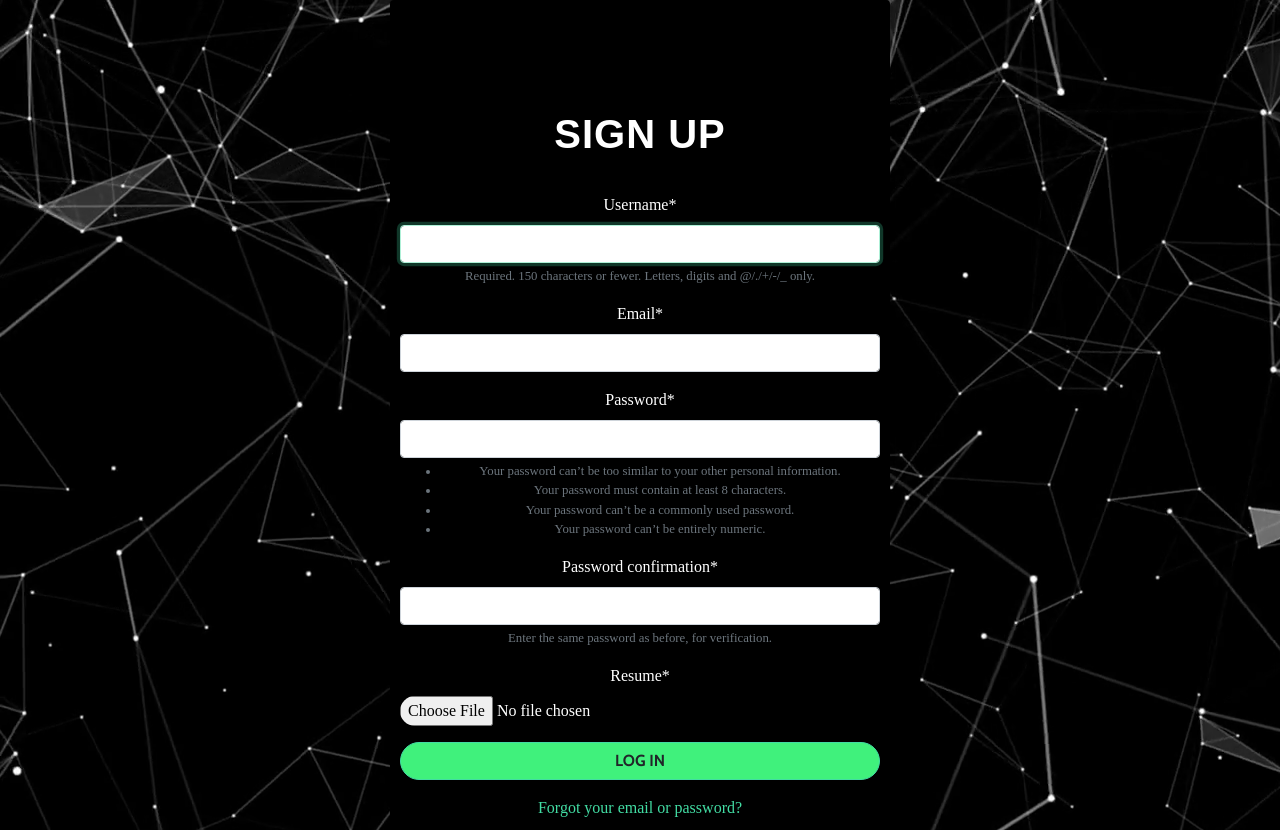
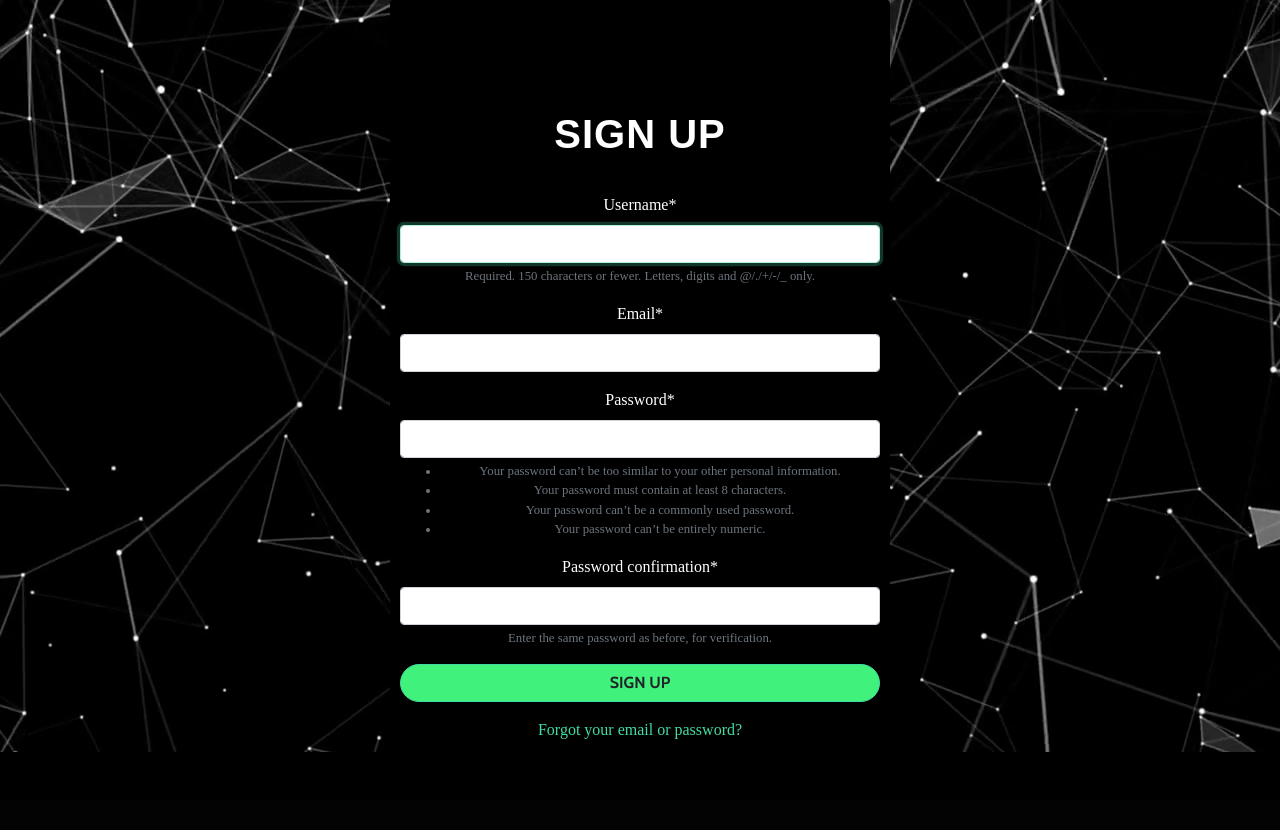
Before and after one commit to AbhinavTalari/IBMHackChallenge2020, a Django app: page /botpage/signup/ in a window 1280 px wide. After the commit the page ends 752 px from the top, so only its background shows below. Run offline with Django 3.2, Linux system fonts and the light colour scheme; some libraries are stand-ins or nearby versions; some web fonts are replaced.

Commit message:
Some Changes

```diff
--- a/backend/chatbot/luna/forms.py
+++ b/backend/chatbot/luna/forms.py
@@ -5,8 +5,6 @@ from django.contrib.auth.forms import UserCreationForm
 
 class UserRegisterForm(UserCreationForm):
     email=forms.EmailField(required=True)
-    resume=forms.FileField()
-
     class Meta:
          model=User
          fields=['username','email','password1','password2']
--- a/backend/chatbot/luna/templates/luna/signup.html
+++ b/backend/chatbot/luna/templates/luna/signup.html
@@ -29,7 +29,7 @@
 
             {{ form|crispy}}
             <div
-                class="form-group"><button class="btn btn-primary btn-block" type="submit">Log In</button></div><a class="forgot" href="#">Forgot your email or password?</a></form>
+                class="form-group"><button class="btn btn-primary btn-block" type="submit">Sign Up</button></div><a class="forgot" href="#">Forgot your email or password?</a></form>
     </div>
     <script src="{% static "luna/assets/js/jquery.min.js"%}"></script>
     <script src="{% static "luna/assets/bootstrap/js/bootstrap.min.js"%}"></script>
--- a/backend/chatbot/luna/urls.py
+++ b/backend/chatbot/luna/urls.py
@@ -1,10 +1,12 @@
 from django.contrib import admin
 from django.urls import path,include
+from django.contrib.auth import views as auth_views
 from . import views
 urlpatterns = [
     path('', views.render_home, name='luna-home'),
     path('botpage/',views.render_botpage,name='luna-bot-welcome'),
-    path('botpage/login/',views.render_login,name='luna-bot-login'),
-    path('botpage/signup/',views.render_signup,name='luna-bot-signup')
+    path('botpage/login/',auth_views.LoginView.as_view(template_name='luna/login.html'),name='luna-bot-login'),
+    path('botpage/signup/',views.render_signup,name='luna-bot-signup'),
+    path('botpage/logout/',auth_views.LogoutView.as_view(template_name='luna/logout.html'),name='luna-bot-logout'),
 
 ]
```
Also changed, not shown: backend/chatbot/db.sqlite3, backend/chatbot/luna/views.py (line endings or trailing spaces).
